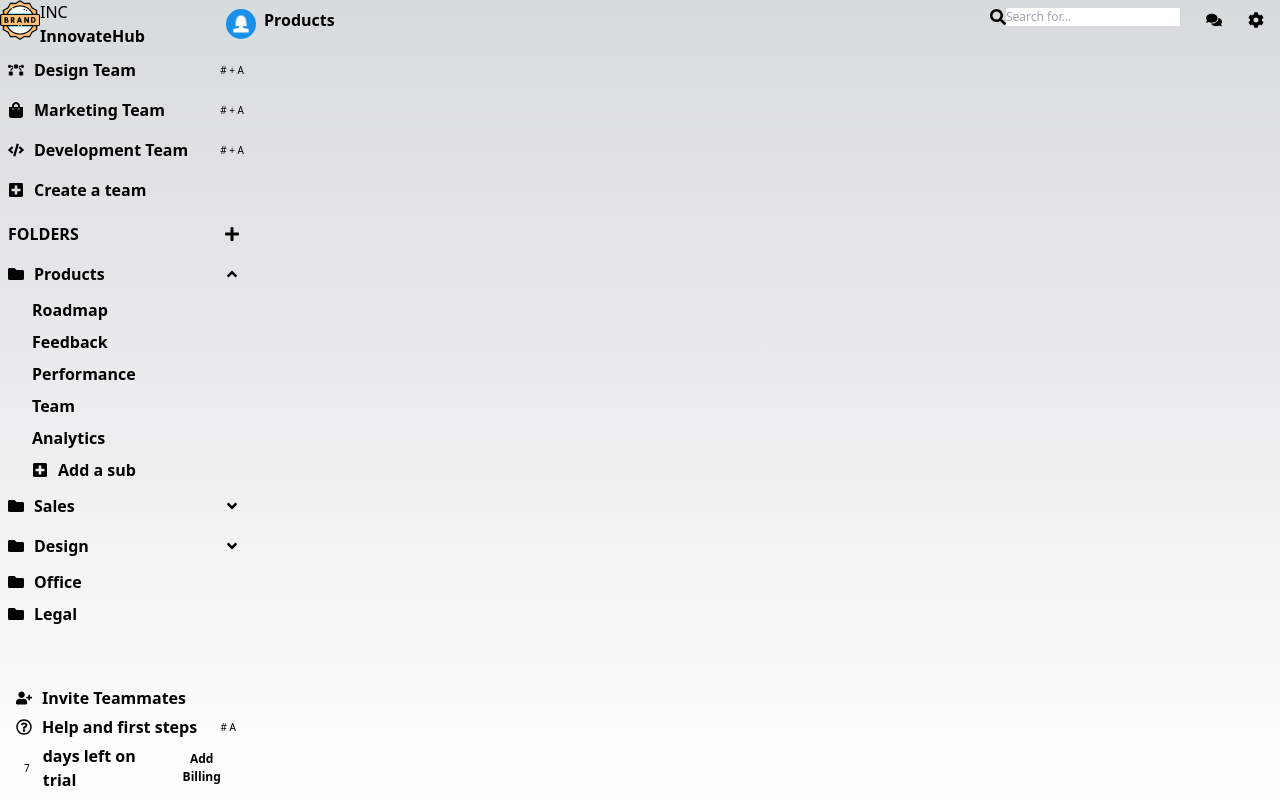
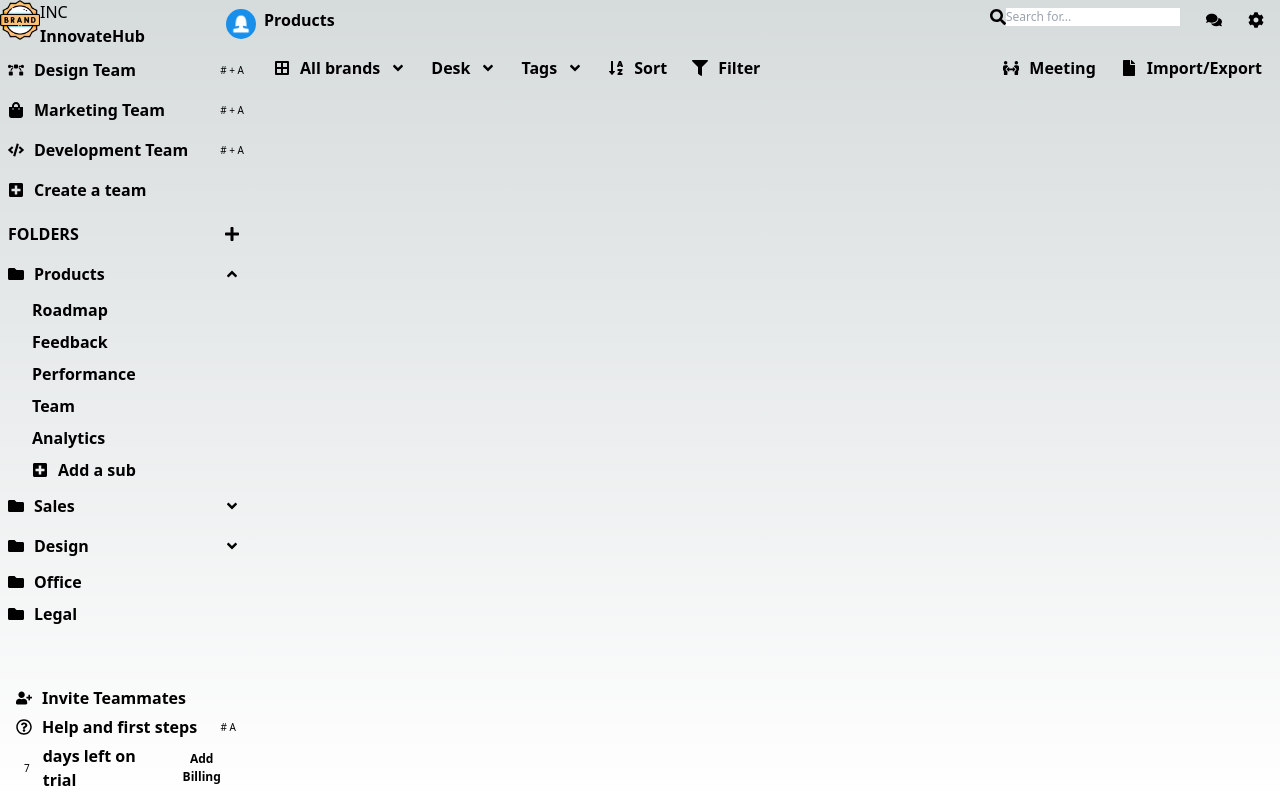
Before and after one commit to faraz-github/K-Rite-ProjMgmt-Task-v1, a Next.js app: page /dashboard in a window 1280 px wide. Built offline with nearby package versions, Linux system fonts and the light colour scheme.

Commit message:
Create viewpanel controller

```diff
--- a/src/components/ViewPanel.jsx
+++ b/src/components/ViewPanel.jsx
@@ -8,6 +8,7 @@ import IconOnlyButton from "./ui-components/IconOnlyButton";
 
 import { FaComments } from "react-icons/fa";
 import { FaCog } from "react-icons/fa";
+import ViewPanelController from "./viewpanel-components/ViewPanelController";
 
 const ViewPanelContainer = styled.div`
   width: 100%;
@@ -31,13 +32,14 @@ const ViewPanel = () => {
         <HorizontalStack gap="10px">
           <Search />
           <IconOnlyButton outlined onClick={() => alert("Add OnClick")}>
-            <FaComments />
+            <FaComments color="var(--heading-font-color)" />
           </IconOnlyButton>
           <IconOnlyButton outlined onClick={() => alert("Add OnClick")}>
-            <FaCog />
+            <FaCog color="var(--heading-font-color)" />
           </IconOnlyButton>
         </HorizontalStack>
       </Header>
+      <ViewPanelController />
     </ViewPanelContainer>
   );
 };
--- /dev/null
+++ b/src/components/ui-components/DropdownButton.jsx
@@ -0,0 +1,29 @@
+import { useState } from "react";
+import styled from "styled-components";
+import { FaAngleDown, FaAngleUp } from "react-icons/fa";
+import HorizontalStack from "./HorizontalStack";
+
+const DropdownButtonContainer = styled.button`
+  border-radius: 8px;
+  border: 1px solid var(--surface-border);
+  padding: 6px 10px;
+`;
+
+const DropdownButton = ({ children }) => {
+  const [pressed, setPressed] = useState(false);
+
+  return (
+    <DropdownButtonContainer onClick={() => setPressed(!pressed)}>
+      <HorizontalStack gap="10px" center>
+        {children}
+        {pressed ? (
+          <FaAngleUp color="var(--heading-font-color)" />
+        ) : (
+          <FaAngleDown color="var(--heading-font-color)" />
+        )}
+      </HorizontalStack>
+    </DropdownButtonContainer>
+  );
+};
+
+export default DropdownButton;
--- /dev/null
+++ b/src/components/ui-components/IconAndTextButton.jsx
@@ -0,0 +1,33 @@
+import { Children } from "react";
+import styled from "styled-components";
+import HorizontalStack from "./HorizontalStack";
+
+const IconAndTextPressButton = styled.button`
+  background-color: var(--white);
+  padding: 8px;
+  cursor: pointer;
+  border-radius: var(--surface-radius);
+  border: none;
+  outline: none;
+`;
+
+const IconAndTextButton = ({ children, onClick, outlined, padding }) => {
+  const [firstChild, secondChild, ...restChildren] = Children.toArray(children);
+
+  return (
+    <IconAndTextPressButton
+      style={{
+        boxShadow: outlined ? "var(--outline-shadow)" : "none",
+        padding: padding ? padding : "8px",
+      }}
+      onClick={onClick}
+    >
+      <HorizontalStack gap="10px" center>
+        {firstChild}
+        {secondChild}
+      </HorizontalStack>
+    </IconAndTextPressButton>
+  );
+};
+
+export default IconAndTextButton;
--- /dev/null
+++ b/src/components/viewpanel-components/ViewPanelController.jsx
@@ -0,0 +1,60 @@
+import styled from "styled-components";
+import DropdownButton from "../ui-components/DropdownButton";
+import IconAndTitleText from "../ui-components/IconAndTitleText";
+import { FaBorderAll } from "react-icons/fa";
+import HeadingLevelThreeText from "../typography/HeadingLevelThree";
+import IconAndTextButton from "../ui-components/IconAndTextButton";
+import { FaSortAlphaDown } from "react-icons/fa";
+import { FaFilter } from "react-icons/fa";
+import HorizontalStack from "../ui-components/HorizontalStack";
+import { FaPeopleArrows } from "react-icons/fa";
+import { FaFile } from "react-icons/fa";
+
+const ViewPanelControllerContainer = styled.div`
+  padding: 8px;
+  display: flex;
+  align-items: center;
+  justify-content: space-between;
+  border-bottom: 1px solid var(--surface-border);
+`;
+
+const ViewPanelController = () => {
+  return (
+    <ViewPanelControllerContainer>
+      <HorizontalStack gap="5px" center>
+        <DropdownButton>
+          <IconAndTitleText>
+            <FaBorderAll />
+            <HeadingLevelThreeText>All brands</HeadingLevelThreeText>
+          </IconAndTitleText>
+        </DropdownButton>
+        <DropdownButton>
+          <HeadingLevelThreeText>Desk</HeadingLevelThreeText>
+        </DropdownButton>
+        <DropdownButton>
+          <HeadingLevelThreeText>Tags</HeadingLevelThreeText>
+        </DropdownButton>
+        <IconAndTextButton outlined padding="6px 10px">
+          <FaSortAlphaDown color="var(--dimmed)" />
+          <HeadingLevelThreeText dimmed>Sort</HeadingLevelThreeText>
+        </IconAndTextButton>
+        <IconAndTextButton outlined padding="6px 10px">
+          <FaFilter color="var(--dimmed)" />
+          <HeadingLevelThreeText dimmed>Filter</HeadingLevelThreeText>
+        </IconAndTextButton>
+      </HorizontalStack>
+      <HorizontalStack gap="5px" center>
+        <IconAndTextButton outlined padding="6px 10px">
+          <FaPeopleArrows color="var(--heading-font-color)" />
+          <HeadingLevelThreeText>Meeting</HeadingLevelThreeText>
+        </IconAndTextButton>
+        <IconAndTextButton outlined padding="6px 10px">
+          <FaFile color="var(--heading-font-color)" />
+          <HeadingLevelThreeText>Import/Export</HeadingLevelThreeText>
+        </IconAndTextButton>
+      </HorizontalStack>
+    </ViewPanelControllerContainer>
+  );
+};
+
+export default ViewPanelController;
```
